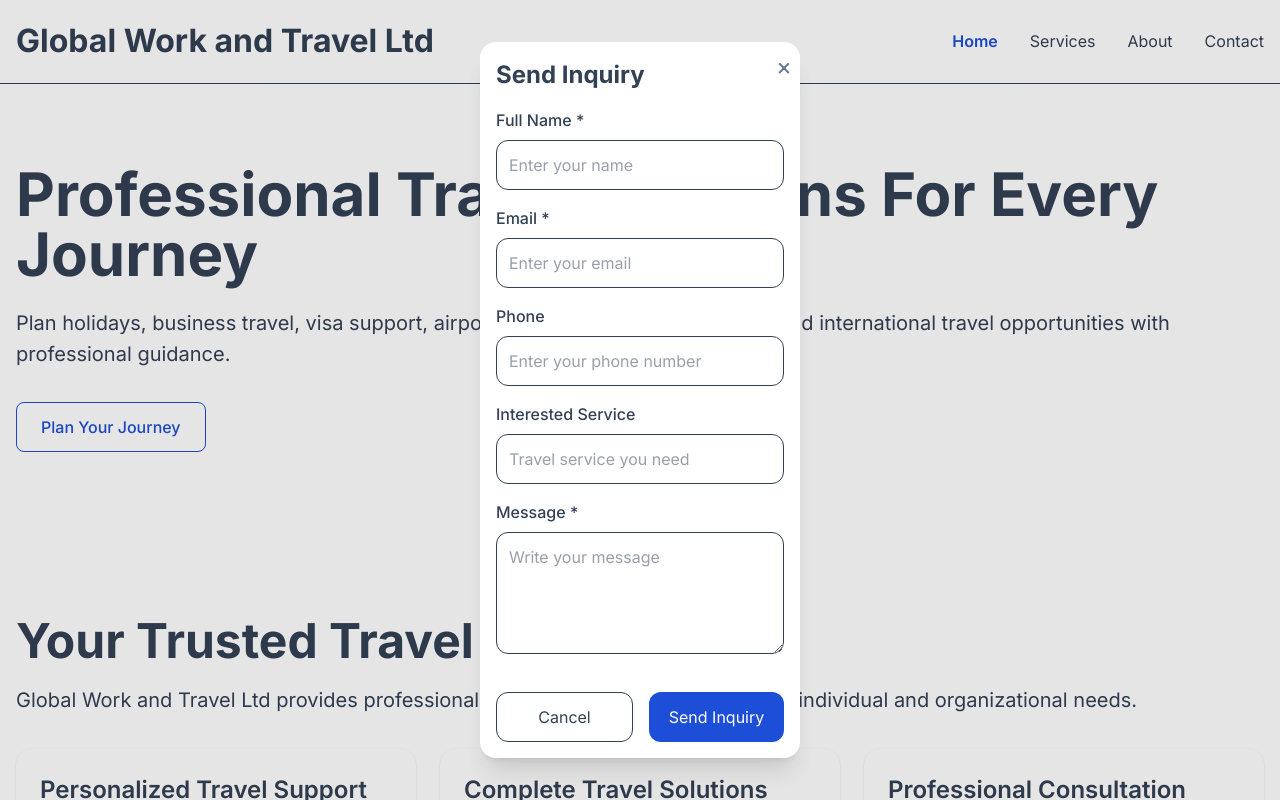
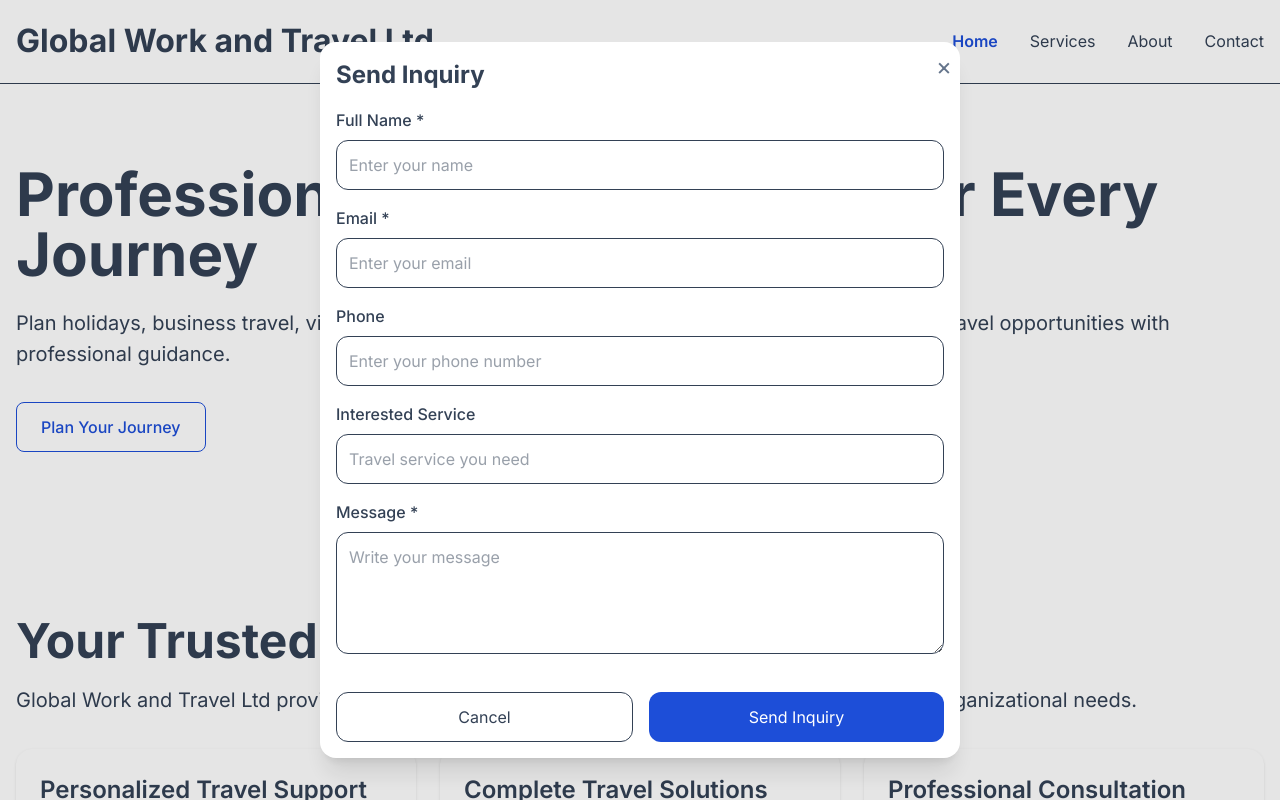
Before and after one commit to ericbalaile/Balaile-Tech-Lab, a React (Vite) app: page / in a window 1280 px wide. Both pictures are taken after a click on the button "Plan Your Journey". Shown: the top 800 px of the page. Built offline with nearby package versions, Linux system fonts and the light colour scheme.

Commit message:
Restore inquiry modal popup size

```diff
--- a/src/components/ui/InquiryModal.jsx
+++ b/src/components/ui/InquiryModal.jsx
@@ -26,7 +26,7 @@ function InquiryModal({ isOpen, onClose }) {
       onClick={onClose}
     >
       <div
-        className="bg-white rounded-xl shadow-xl w-full max-w-xs p-4 relative"
+        className="bg-white rounded-xl shadow-xl w-full max-w-sm p-4 relative"
         onClick={(e) => e.stopPropagation()}
       >
         <button
```
